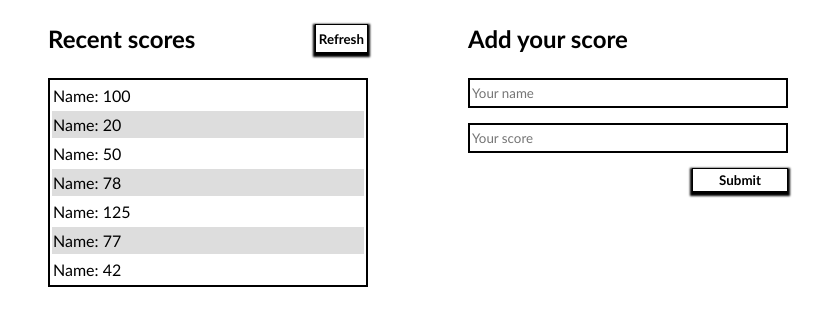
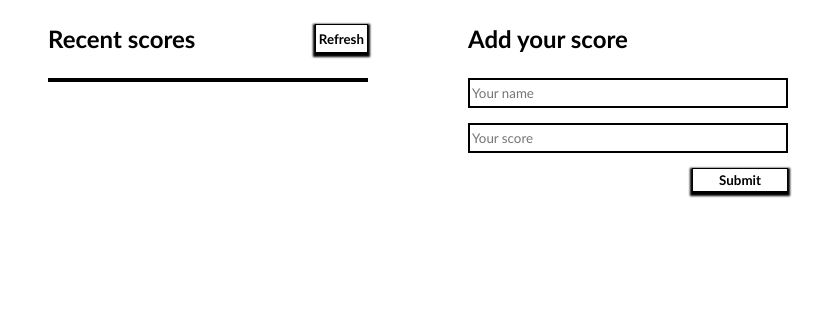
Before and after one commit to tobuya/Leaderboard, a website built with webpack: page src/index.html in a window 1280 px wide. Shown: the part 171-496 px from the top of the page, without its empty margins (80-903 px from the left). Built offline with nearby package versions, Linux system fonts and the light colour scheme.

Commit message:
Remove hardcoded td elements

```diff
--- a/src/index.html
+++ b/src/index.html
@@ -13,35 +13,15 @@
         <div class="board">
             <div class="refresh">
                 <h3>Recent scores</h3>
-                <button class="refresh-btn">Refresh</button>
+                <button id="refresh-btn">Refresh</button>
             </div>
             <table>
-                <tr>
-                    <td>Name: 100</td>
-                </tr>
-                <tr>
-                    <td>Name: 20</td>
-                </tr>
-                <tr>
-                    <td>Name: 50</td>
-                </tr>
-                <tr>
-                    <td>Name: 78</td>
-                </tr>
-                <tr>
-                    <td>Name: 125</td>
-                </tr>
-                <tr>
-                    <td>Name: 77</td>
-                </tr>
-                <tr>
-                    <td>Name: 42</td>
-                </tr>
+                <tbody id="holder"></tbody>
             </table>
         </div>
         <div class="add-score">
             <h3>Add your score</h3>
-            <form>
+            <form id="submit">
                 <label for="name">
                     <input type="text" id="name" placeholder="Your name">
                 </label>
```
